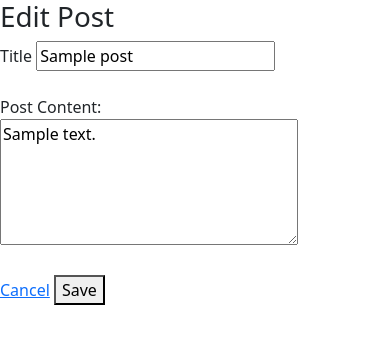
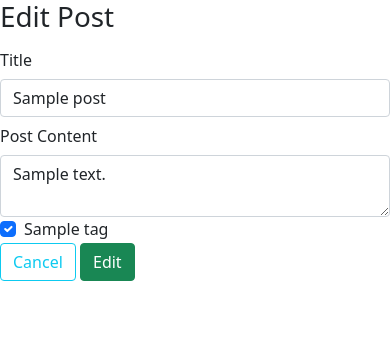
Before and after one commit to edgarsanchezbarreda/Blogly_Part_3, a Flask app: page /posts/1/edit in a window 390 px wide. Shown: the top 344 px of the page. Run offline with Flask 2, Linux system fonts and the light colour scheme; tables that the repository leaves empty hold one stand-in row (values such as "Sample post").

Commit message:
completed assignment

```diff
--- a/app.py
+++ b/app.py
@@ -84,16 +84,20 @@ def delete_user(user_id):
 @app.route('/users/<int:user_id>/posts/new_post')
 def add_post_page(user_id):
     user = User.query.get_or_404(user_id)
-    return render_template('new_post.html', user = user)
+    tags = Tag.query.all()
+    return render_template('new_post.html', user = user, tags = tags)
 
 @app.route('/users/<int:user_id>/posts/new_post', methods = ['POST'])
 def add_post(user_id):
-    # user = User.query.get_or_404(user_id)
-    title = request.form['title']
-    content = request.form['content']
-    user_id = user_id
+    user = User.query.get_or_404(user_id)
+    tag_ids = [int(num) for num in request.form.getlist("tags")]
+    tags = Tag.query.filter(Tag.id.in_(tag_ids)).all()
 
-    new_post = Post(title = title, content = content, user_id = user_id)
+    new_post = Post(title=request.form['title'],
+                    content=request.form['content'],
+                    user=user,
+                    tags=tags)
+
     db.session.add(new_post)
     db.session.commit()
 
@@ -112,28 +116,31 @@ def show_post(post_id):
 def edit_post(post_id):
     post = Post.query.get_or_404(post_id)
     user = User.query.get_or_404(post.user_id)
+    tags = Tag.query.all()
 
-    return render_template('edit_post.html', post = post, user = user)
+    return render_template('edit_post.html', post = post, user = user, tags = tags)
 
 
 @app.route('/posts/<int:post_id>/edit', methods = ['POST'])
 def submit_post_edit(post_id):
     post = Post.query.get_or_404(post_id)
-    user = User.query.get_or_404(post.user_id)
-
     post.title = request.form['title']
     post.content = request.form['content']
 
+    tag_ids = [int(num) for num in request.form.getlist("tags")]
+    post.tags = Tag.query.filter(Tag.id.in_(tag_ids)).all()
+
     db.session.add(post)
     db.session.commit()
+    flash(f"Post '{post.title}' edited.")
 
-    return redirect(f"/users/{user.id}")
+    return redirect(f"/users/{post.user_id}")
 
 
 @app.route('/posts/<int:post_id>/delete', methods = ['POST'])
 def delete_post(post_id):
-    post = Post.query(post_id)
-    user = User.query(post.user_id)
+    post = Post.query.get(post_id)
+    user = User.query.get(post.user_id)
 
     db.session.delete(post)
     db.session.commit()
@@ -151,7 +158,8 @@ def tag_list():
 @app.route('/tags/<int:tag_id>')
 def tag_details(tag_id):
     tag = Tag.query.get(tag_id)
-    return render_template('tag_details.html', tag = tag)
+    posts = Post.query.all()
+    return render_template('tag_details.html', tag = tag, posts = posts)
 
 
 @app.route('/tags/new')
--- a/models.py
+++ b/models.py
@@ -75,6 +75,10 @@ class Post(db.Model):
         nullable = False
     )
 
+    @property
+    def friendly_date(self):
+        return self.created_at.strftime("%a %b %-d  %Y, %-I:%M %p")
+
     def __repr__(self):
         return f"<Post {self.title} {self.content} {self.created_at} {self.user_id}>"
 
--- a/templates/edit_post.html
+++ b/templates/edit_post.html
@@ -2,15 +2,45 @@
 {% block title %}Edit Post{% endblock %}
 {% block content %}
 <h1>Edit Post</h1>
-<form method="POST">
-    <label for="title">Title</label>
-    <input type="text" name="title" value="{{post.title}}">
-    <br> <br>
-    <label for="content">Post Content:</label> <br>
-    <textarea name="content" id="content" cols="30" rows="5">{{post.content}}</textarea>
-    <br>
-    <br>
-    <a href="/users/{{user.id}}">Cancel</a>
-    <button>Save</button>
+
+<form method="POST" action="/posts/{{ post.id }}/edit">
+
+    <div class="form-group row">
+        <label for="title" class="col-sm-2 col-form-label">Title</label>
+        <div class="col-sm-10">
+            <input class="form-control" id="title" name="title" value="{{ post.title }}">
+        </div>
+    </div>
+
+    <div class="form-group row">
+        <label for="content" class="col-sm-2 col-form-label">Post Content</label>
+        <div class="col-sm-10">
+            <textarea class="form-control" id="content" name="content">{{ post.content }}</textarea>
+        </div>
+    </div>
+
+    <div class="form-check">
+        {% for tag in tags %}
+        <div>
+            <input class="form-check-input" type="checkbox" value="{{ tag.id }}" id="tag_{{ tag.id }}"
+                {% if tag in post.tags %}checked{% endif %} name="tags">
+            <label class="form-check-label" for="tag_{{ tag.id }}">
+                {{ tag.name }}
+            </label>
+        </div>
+        {% endfor %}
+    </div>
+
+    <div class="form-group row">
+        <div class="ml-auto mr-3">
+            <a href="/users/{{ post.user_id }}" class="btn btn-outline-info">
+                Cancel
+            </a>
+            <button type="submit" class="btn btn-success">
+                Edit
+            </button>
+        </div>
+    </div>
+
 </form>
 {% endblock %}
--- a/templates/tag_list.html
+++ b/templates/tag_list.html
@@ -11,4 +11,5 @@
 <form action="/tags/new">
     <button>Add</button>
 </form>
+<a href="/">Go Home</a>
 {% endblock %}
```
Also changed, not shown: templates/new_post.html (+12 -0 lines), templates/show_post.html (+13 -1 lines), templates/tag_details.html (+8 -0 lines).
